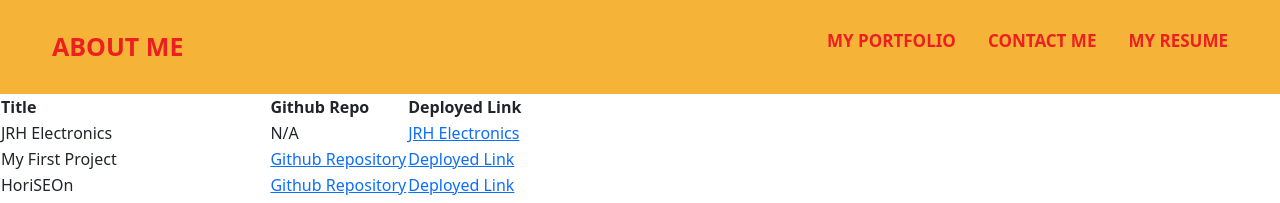
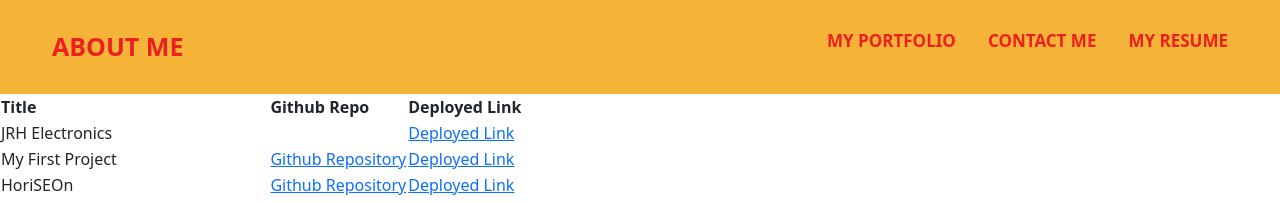
Before and after one commit to aegerev/my-portfolio, a React (Vite) app: page /portfolio in a window 1280 px wide. Shown: the top 203 px of the page. Built offline with nearby package versions, Linux system fonts and the light colour scheme.

Commit message:
Finished up project

```diff
--- a/src/pages/my-portfolio.jsx
+++ b/src/pages/my-portfolio.jsx
@@ -15,8 +15,8 @@ function myPortfolio() {
 
   <tr>
     <td>JRH Electronics</td>
-    <td>N/A</td>
-    <td><a href="https://jrhelec.com/">JRH Electronics</a></td>
+    <td><a href=""></a></td>
+    <td><a href="https://jrhelec.com/">Deployed Link</a></td>
   </tr>
 
   <tr>
```
Also changed, not shown: src/components/footer.jsx (deleted, +0 -18 lines).
